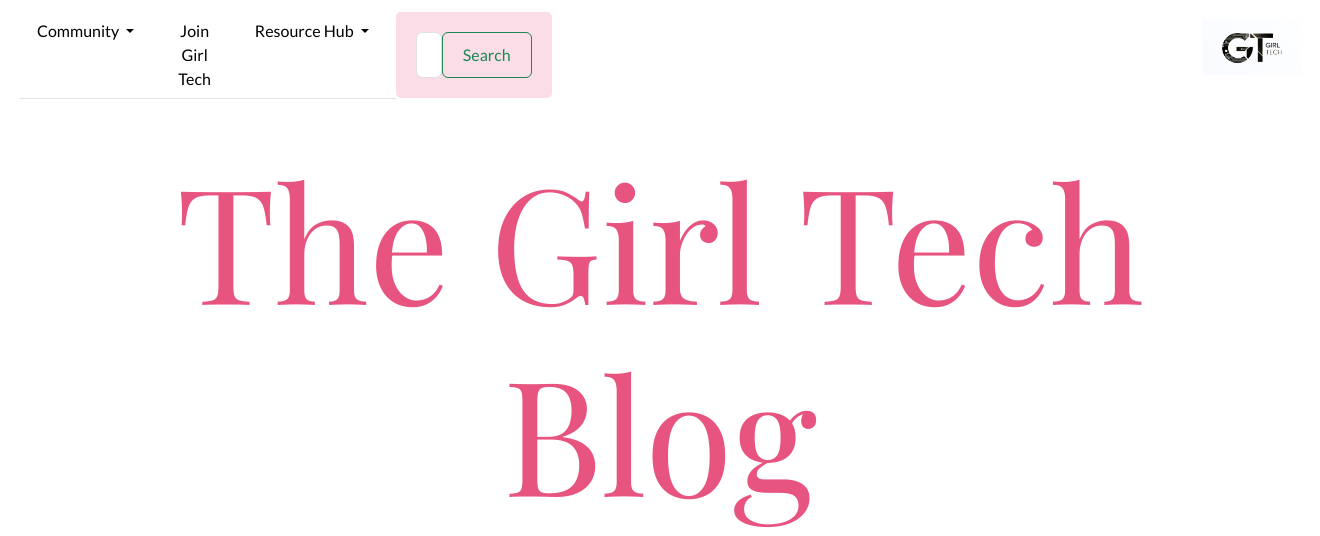
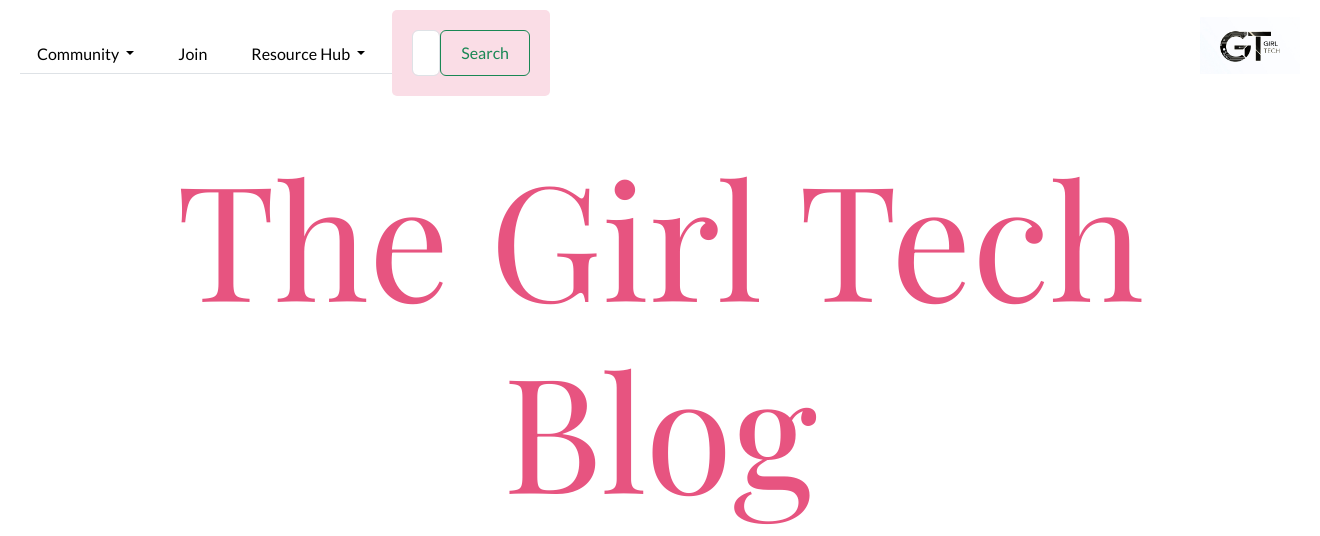
Before and after one commit to Keena1205/homework_week11, a Flask app: page /blog in a window 1320 px wide. Shown: the top 536 px of the page. Run offline with Flask 3, Linux system fonts and the light colour scheme; some web fonts are replaced.

Commit message:
EDIT: changed join girl tech to join

```diff
--- a/application/templates/layout.html
+++ b/application/templates/layout.html
@@ -18,7 +18,7 @@
                     </ul>
                 </li>
                 <li class="nav-item">
-                    <a class="nav-link" href="{{ url_for('join') }}">Join Girl Tech</a>
+                    <a class="nav-link" href="{{ url_for('join') }}">Join</a>
                 </li>
                 <li class="nav-item dropdown">
                     <a class="nav-link dropdown-toggle" href="#" role="button" data-bs-toggle="dropdown" aria-expanded="false">
```
